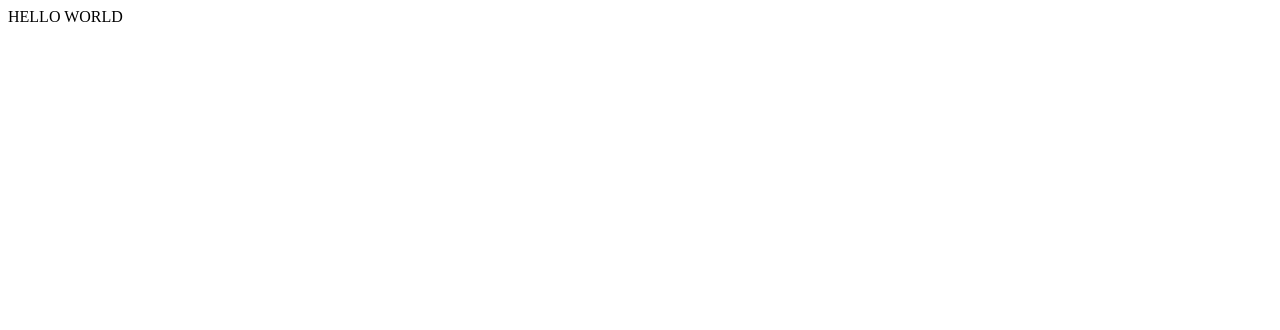
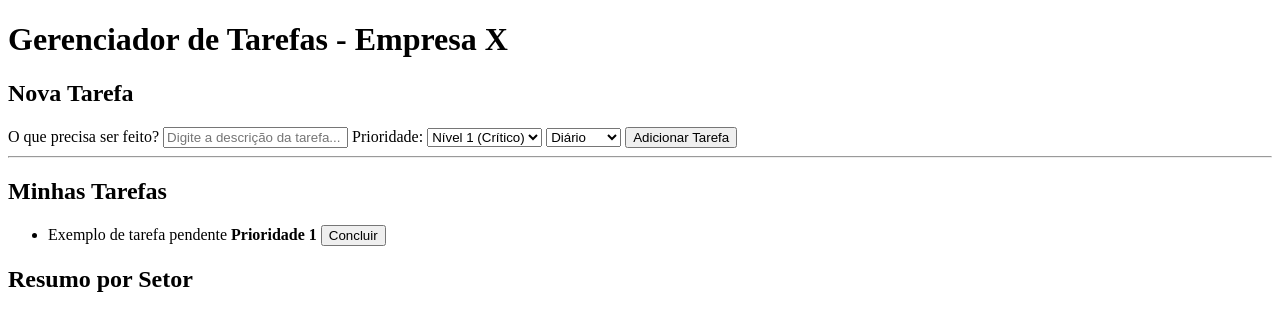
Before and after one commit to PsyFlyTH/to-do-app, a plain HTML site: page index.html in a window 1280 px wide. Drawn offline with Linux system fonts and the light colour scheme.

Commit message:
Update index.html

```diff
--- a/index.html
+++ b/index.html
@@ -1,5 +1,61 @@
-<html>
-  <body>
-    <div>HELLO WORLD</div>
-  </body>
+<!DOCTYPE html>
+<html lang="pt-br">
+<head>
+    <meta charset="UTF-8">
+    <title>Fluxo Empresa X - Lista de Tarefas</title>
+</head>
+<body>
+
+    <header>
+        <h1>Gerenciador de Tarefas - Empresa X</h1>
+    </header>
+
+    <main>
+        <section id="entrada-tarefa">
+            <h2>Nova Tarefa</h2>
+            <form>
+                <label for="descricao">O que precisa ser feito?</label>
+                <input type="text" id="descricao" name="descricao" placeholder="Digite a descrição da tarefa..." required>
+
+                <label for="prioridade">Prioridade:</label>
+                <select id="prioridade" name="prioridade">
+                    <option value="1">Nível 1 (Crítico)</option>
+                    <option value="2">Nível 2 (Alto)</option>
+                    <option value="3">Nível 3 (Médio)</option>
+                    <option value="4">Nível 4 (Baixo)</option>
+                </select>
+
+                <select id="periodo" name="periodo">
+                    <option value="diario">Diário</option>
+                    <option value="semanal">Semanal</option>
+                    <option value="mensal">Mensal</option>
+                    <option value="anual">Anual</option>
+                </select>
+
+                <button type="submit">Adicionar Tarefa</button>
+            </form>
+        </section>
+
+        <hr>
+
+        <section id="exibicao-tarefas">
+            <h2>Minhas Tarefas</h2>
+
+            <ul id="lista-tarefas">
+                <li class="tarefa-item">
+                    <span>Exemplo de tarefa pendente</span>
+                    <strong>Prioridade 1</strong>
+                    <button type="button">Concluir</button>
+                </li>
+            </ul>
+        </section>
+
+        <section id="dashboard-resumo">
+            <h2>Resumo por Setor</h2>
+            <div id="setores-container">
+                </div>
+        </section>
+    </main>
+
+</body>
 </html>
```
